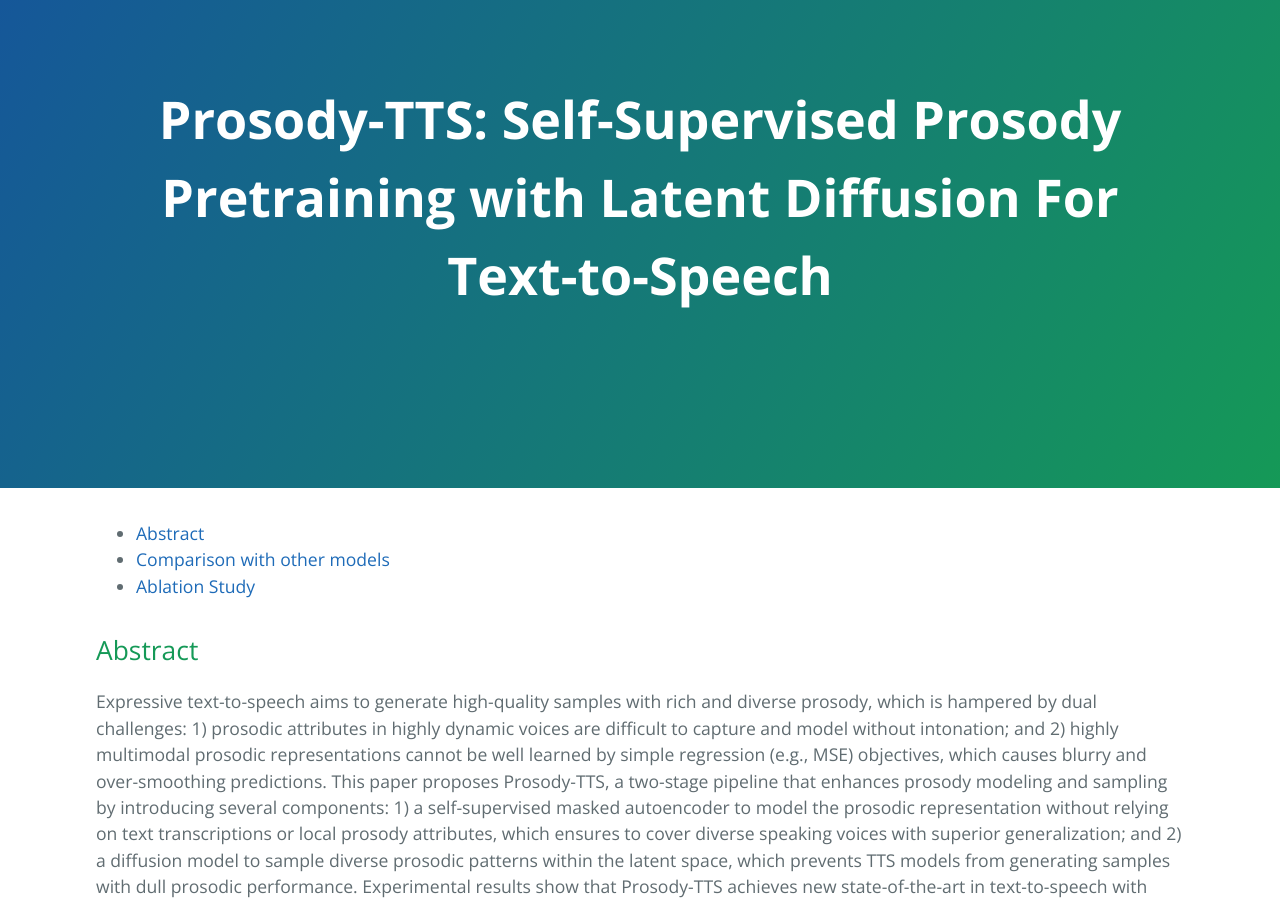
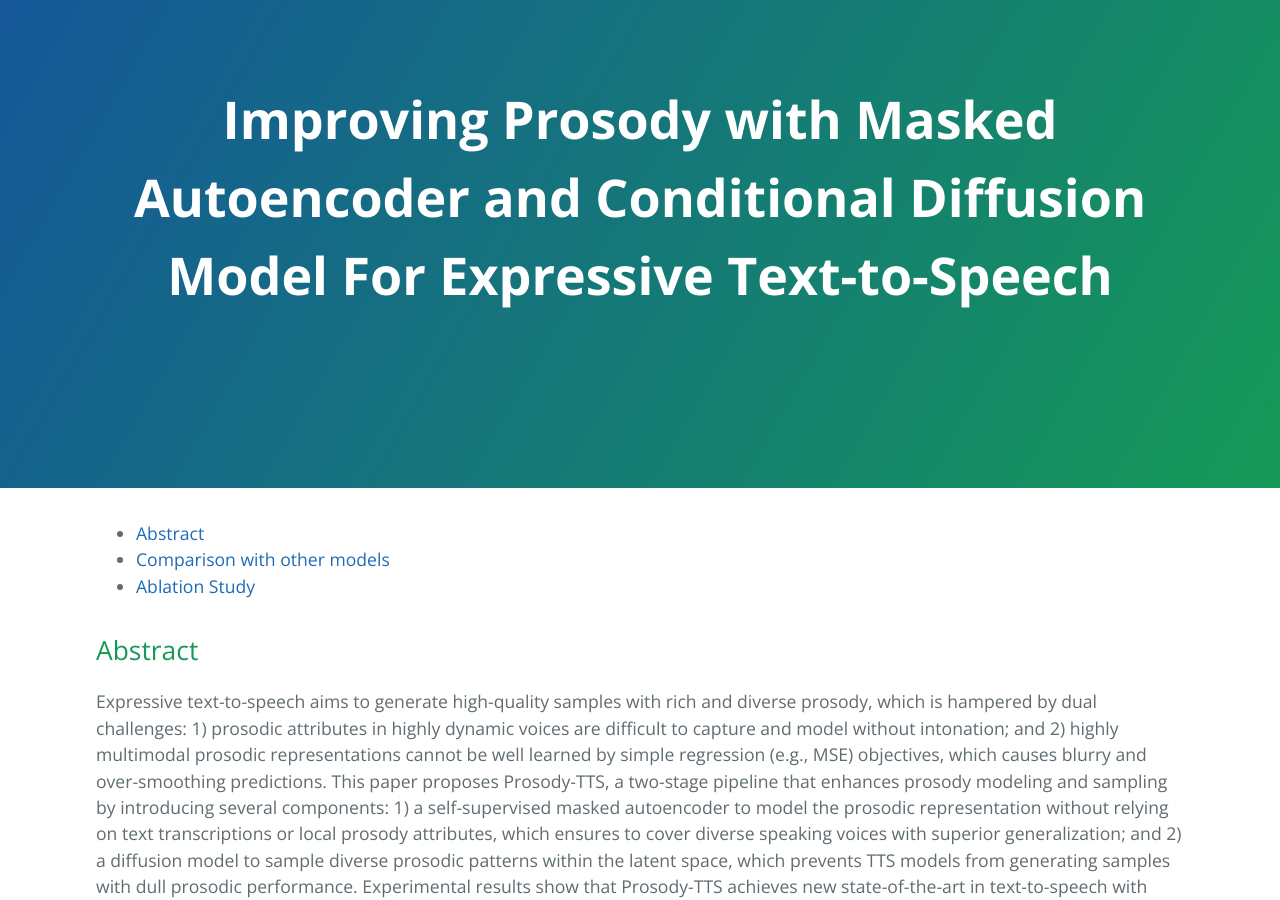
Before and after one commit to improve-prosody/improve-prosody.github.io, a Jekyll site: the page built from index.md, in a window 1280 px wide and 900 px high. Built offline with Jekyll 4.4.1, drawn with Linux system fonts in a browser that asks for light colours; our own code applies the rules of GitHub Pages for plain Markdown files; the repository's description, which GitHub fills in, is left out.

Commit message:
Add files via upload

```diff
--- a/_config.yml
+++ b/_config.yml
@@ -3,4 +3,4 @@ layout: default
 markdown: kramdown
 kramdown:
   toc_levels: 1..2
-title: "Prosody-TTS: Self-Supervised Prosody Pretraining with Latent Diffusion For Text-to-Speech"
+title: "Improving Prosody with Masked Autoencoder and Conditional Diffusion Model For Expressive Text-to-Speech"
```
